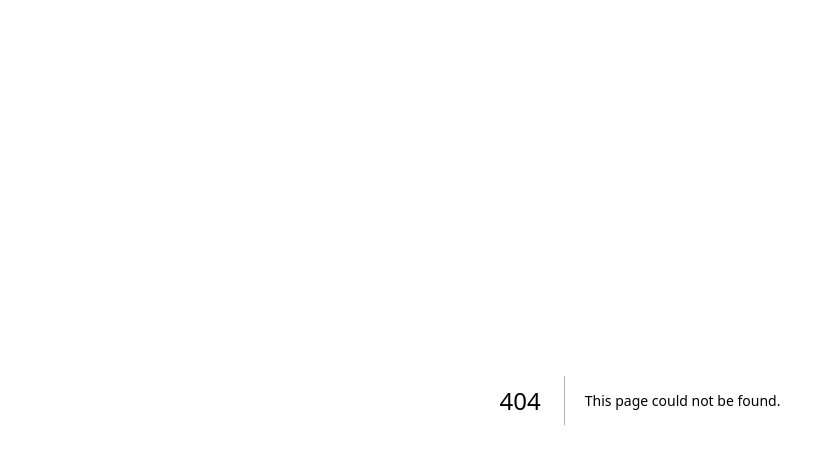
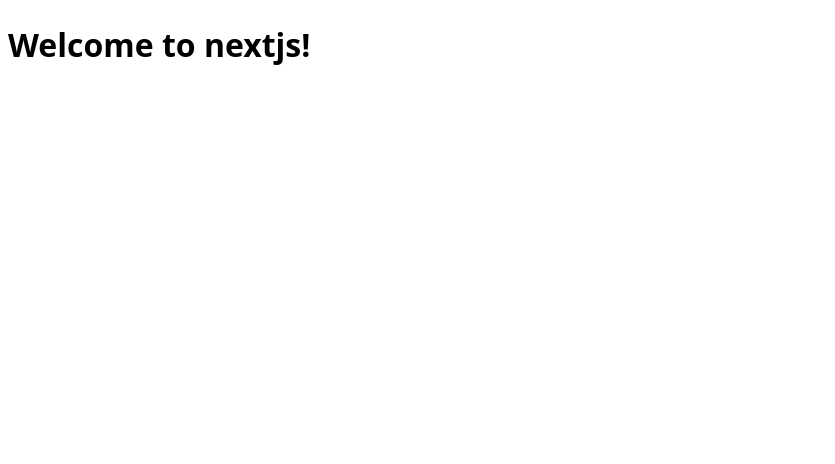
Before and after one commit to JaviZamudio/legal-tech, a Next.js app: page /welcome in a window 1280 px wide. Before the commit this address had no page. Shown: the top 464 px of the page, without its empty margins (0-835 px from the left). Built offline with nearby package versions, Linux system fonts and the light colour scheme.

Commit message:
initial commit

```diff
--- a/next.config.js
+++ b/next.config.js
@@ -1,6 +1,6 @@
 /** @type {import('next').NextConfig} */
 const nextConfig = {
   reactStrictMode: true,
-}
+};
 
-module.exports = nextConfig
+module.exports = nextConfig;
--- a/src/pages/_app.tsx
+++ b/src/pages/_app.tsx
@@ -1,6 +1,6 @@
-import '@/styles/globals.css'
-import type { AppProps } from 'next/app'
+import "@/styles/globals.css";
+import type { AppProps } from "next/app";
 
 export default function App({ Component, pageProps }: AppProps) {
-  return <Component {...pageProps} />
+  return <Component {...pageProps} />;
 }
--- a/src/pages/_document.tsx
+++ b/src/pages/_document.tsx
@@ -1,4 +1,4 @@
-import { Html, Head, Main, NextScript } from 'next/document'
+import { Html, Head, Main, NextScript } from "next/document";
 
 export default function Document() {
   return (
@@ -9,5 +9,5 @@
         <NextScript />
       </body>
     </Html>
-  )
+  );
 }
--- a/src/pages/api/hello.ts
+++ b/src/pages/api/hello.ts
@@ -1,5 +1,5 @@
 // Next.js API route support: https://nextjs.org/docs/api-routes/introduction
-import type { NextApiRequest, NextApiResponse } from 'next'
+import type { NextApiRequest, NextApiResponse } from "next";
 
 type Data = {
   name: string
@@ -9,5 +9,5 @@
   req: NextApiRequest,
   res: NextApiResponse<Data>
 ) {
-  res.status(200).json({ name: 'John Doe' })
+  res.status(200).json({ name: "John Doe" });
 }
--- /dev/null
+++ b/src/pages/welcome.tsx
@@ -0,0 +1,7 @@
+export default function Welcome() {
+  return (
+    <div>
+      <h1>Welcome to nextjs!</h1>
+    </div>
+  );
+}
--- a/src/styles/globals.css
+++ b/src/styles/globals.css
@@ -1,4 +1,14 @@
 :root {
+  font-family: system-ui, -apple-system, BlinkMacSystemFont, 'Segoe UI', Roboto, Oxygen, Ubuntu, Cantarell, 'Open Sans', 'Helvetica Neue', sans-serif;
+  margin: 0;
+  padding: 0;
+  box-sizing: border-box;
+  font-size: 16px;
+  line-height: 1.5;
+  color: #000;
+  background: #fff;
+}
+/* :root {
   --max-width: 1100px;
   --border-radius: 12px;
   --font-mono: ui-monospace, Menlo, Monaco, 'Cascadia Mono', 'Segoe UI Mono',
@@ -104,4 +114,4 @@
   html {
     color-scheme: dark;
   }
-}
+} */
```
Also changed, not shown: package.json (+6 -1 lines), src/pages/index.tsx (+7 -7 lines), src/styles/Home.module.css (+5 -2 lines), .eslintrc.json, 1 other file (tests, documents, lock files or other folders).
